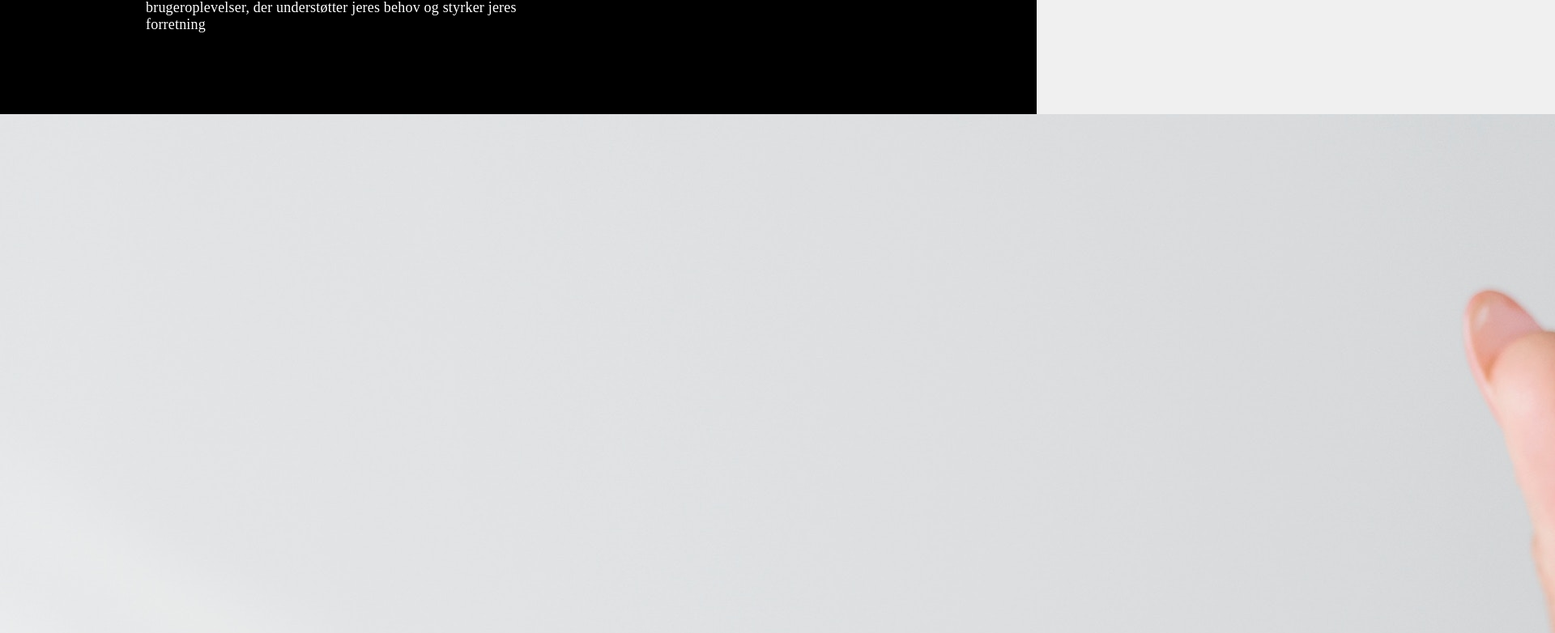
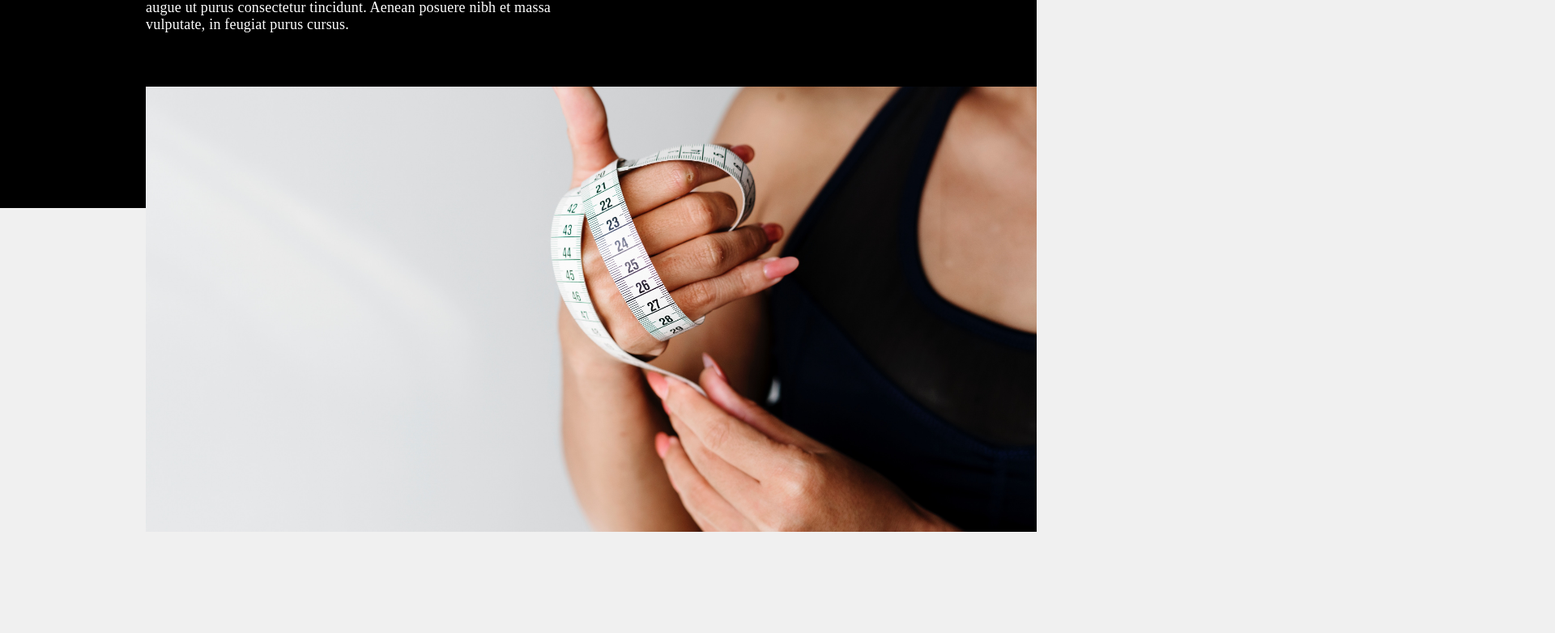
Before and after one commit to ayanapowell/Portfolio-v3, a Gatsby site: page / in a window 1280 px wide. Shown: the part 393-1175 px from the top of the page at 81% size, 1920 px wide, since content can reach past the window. After the commit the page ends 1050 px from the top, so only its background shows below. Built offline with nearby package versions, Linux system fonts and the light colour scheme; Gatsby itself is replaced by a stand-in of ours; a web font is replaced by a local one.

Commit message:
Initial styles for work section

```diff
--- a/src/pages/index.js
+++ b/src/pages/index.js
@@ -8,7 +8,7 @@ import FF from '../globals/emotionVars'
 const Hero = styled.div`
   font-family: ${FF.primary};
   background-color: black;
-  padding-bottom: 100px;
+  height: calc(100vh - 150px);
 
   .bio__wrapper {
     max-width: 70%;
@@ -53,6 +53,21 @@ const Hero = styled.div`
 
 const WorkSection = styled.div`
   color: black;
+  position: relative;
+  .work-section__image {
+    position: relative;
+    width: calc(100% - 180px);
+    margin-left: 180px;
+    margin-top: -150px;
+    img {
+      position: absolute;
+      right: 0;
+      width: 100%;
+      max-width: 100%;
+      height: 550px;
+      object-fit: cover;
+    }
+  }
 `
 
 class HomePage extends Component {
@@ -82,7 +97,7 @@ class HomePage extends Component {
         right: 0,
         ease: SlowMo.ease.config(0.2, 0.1, false),
       })
-      .to('.bio__description', 0.3, { opacity: 1, delay: 0.2 })
+      .to('.bio__description', 0.4, { opacity: 1, delay: 0.3 })
   }
   render() {
     return (
@@ -100,9 +115,9 @@ class HomePage extends Component {
                 <span>Web Developer</span>
               </h1>
               <p className="bio__description">
-                Strategi, teknologi og design er grundstenene i udviklingen af
-                stærke brugeroplevelser, der understøtter jeres behov og styrker
-                jeres forretning
+                Lorem ipsum dolor sit amet, consectetur adipiscing elit. Quisque
+                laoreet augue ut purus consectetur tincidunt. Aenean posuere
+                nibh et massa vulputate, in feugiat purus cursus.
               </p>
             </div>
           </div>
```
